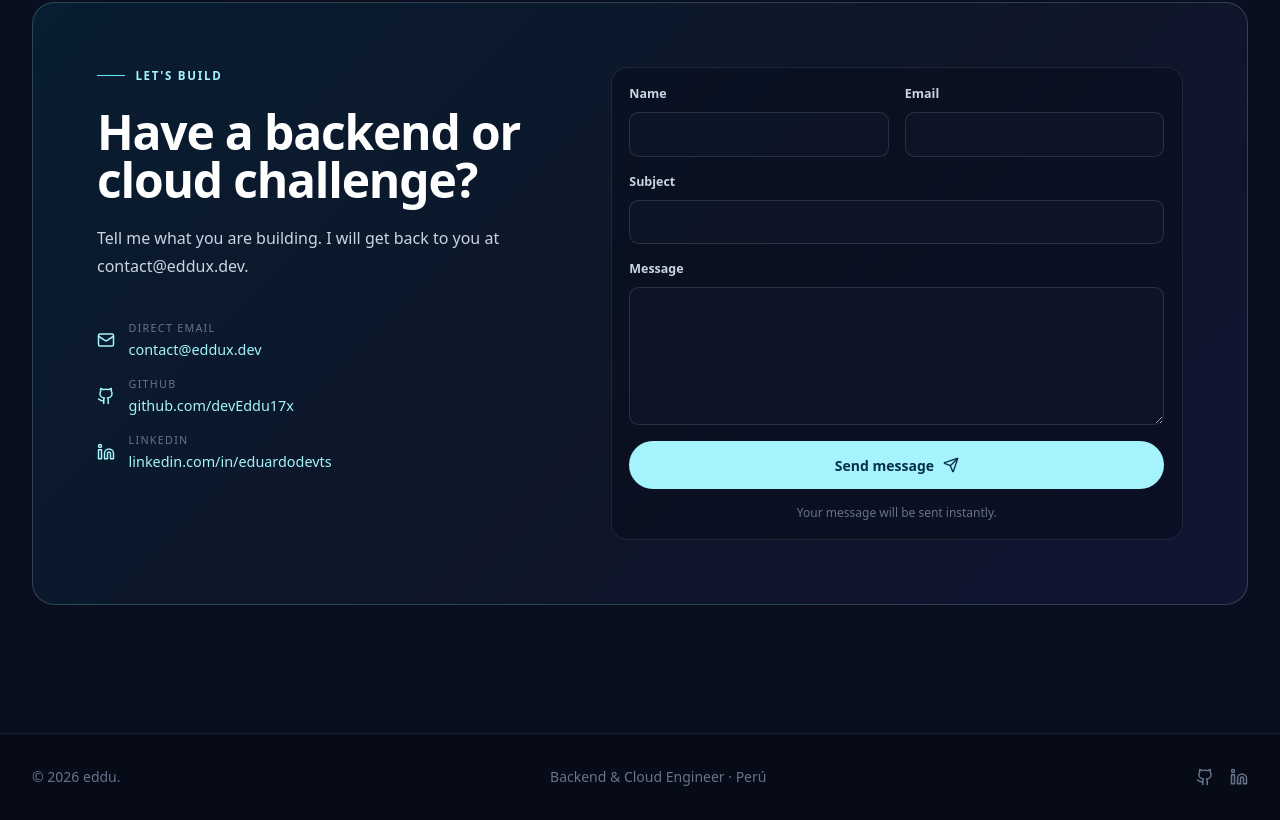
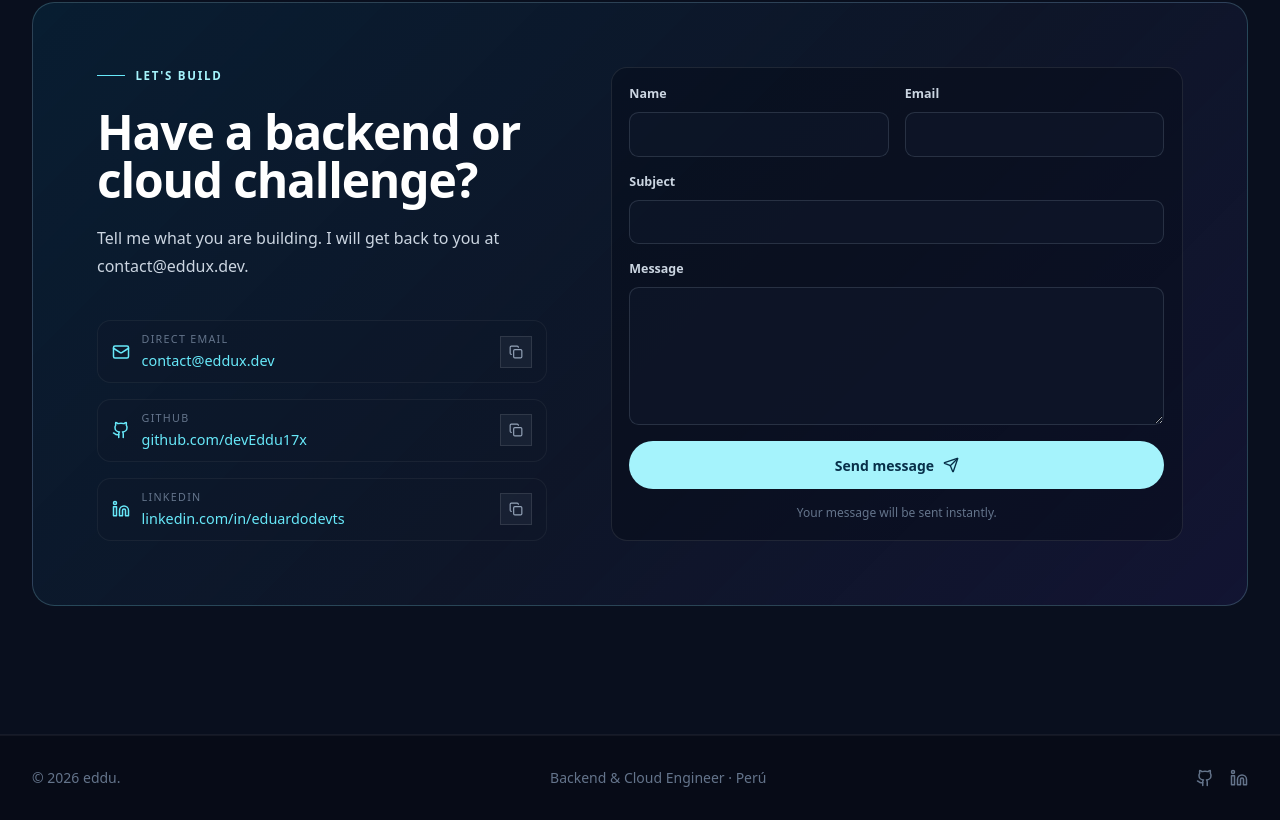
Before and after one commit to devEddu17x/devEddu17x, a Next.js app in the folder page/: page / in a window 1280 px wide. Shown: the part 5003-5823 px from the top of the page. Built offline with nearby package versions, Linux system fonts and the light colour scheme.

Commit message:
docs: animations for contact section

```diff
--- a/page/app/globals.css
+++ b/page/app/globals.css
@@ -26,5 +26,15 @@
 .stack-row { display: grid; grid-template-columns: 8.2rem 1fr; gap: .8rem; border-radius: .7rem; padding: .8rem; font-size: .76rem; }.stack-row > p { padding-top: .22rem; color: #94a3b8; }.stack-row > div { display: flex; flex-wrap: wrap; gap: .4rem; }.stack-row span, .tech-pill { border-radius: 9999px; padding: .27rem .5rem; font-size: .72rem; line-height: 1; }.stack-row-frontend { background: rgba(71,85,105,.23); }.stack-row-frontend span { background: rgba(148,163,184,.14); color: #cbd5e1; }.stack-row-backend { background: rgba(8,145,178,.11); }.stack-row-backend span { background: rgba(103,232,249,.12); color: #a5f3fc; }.stack-row-cloud { background: rgba(109,40,217,.13); }.stack-row-cloud span { background: rgba(196,181,253,.13); color: #ddd6fe; }
 .skill-card { border: 1px solid rgba(255,255,255,.1); border-radius: 1.1rem; background: linear-gradient(135deg,rgba(15,23,42,.8),rgba(15,23,42,.34)); padding: 1.65rem; }.skill-card h3 { margin-top: 1.6rem; font-size: 1.3rem; font-weight: 600; color: #fff; }.skill-card > p { margin-top: .7rem; line-height: 1.7; color: #94a3b8; }.tech-pill { border: 1px solid rgba(255,255,255,.08); background: rgba(255,255,255,.04); color: #cbd5e1; }
 .detail-card { border: 1px solid rgba(255,255,255,.1); border-radius: .85rem; background: rgba(7,11,23,.42); padding: 1.15rem; }.detail-card p { font-size: .75rem; text-transform: uppercase; letter-spacing: .12em; color: #67e8f9; }.detail-card strong { display: block; margin-top: .5rem; font-size: .95rem; font-weight: 500; color: #e2e8f0; }
-.contact-panel { display: grid; max-width: 80rem; gap: 2rem; overflow: hidden; border: 1px solid rgba(165,243,252,.2); border-radius: 1.4rem; background: linear-gradient(135deg,rgba(8,47,73,.45),rgba(15,23,42,.88) 55%,rgba(30,27,75,.45)); padding: 1.5rem; }.contact-direct { display: flex; gap: .85rem; align-items: center; color: #a5f3fc; }.contact-direct span { display: grid; gap: .15rem; font-size: .9rem; }.contact-direct small { font-size: .67rem; text-transform: uppercase; letter-spacing: .12em; color: #64748b; }.contact-form { display: grid; align-content: start; gap: 1rem; border: 1px solid rgba(255,255,255,.09); border-radius: 1rem; background: rgba(7,11,23,.42); padding: 1.1rem; }.contact-form label { display: grid; gap: .5rem; font-size: .78rem; font-weight: 600; color: #cbd5e1; }.contact-form input,.contact-form textarea { width: 100%; border: 1px solid rgba(148,163,184,.2); border-radius: .6rem; background: rgba(15,23,42,.7); padding: .75rem .8rem; color: #fff; outline: none; transition: border-color .2s, box-shadow .2s; }.contact-form input:focus,.contact-form textarea:focus { border-color: #67e8f9; box-shadow: 0 0 0 3px rgba(103,232,249,.11); }
+.contact-panel { display: grid; max-width: 80rem; gap: 2rem; overflow: hidden; border: 1px solid rgba(165,243,252,.2); border-radius: 1.4rem; background: linear-gradient(135deg,rgba(8,47,73,.45),rgba(15,23,42,.88) 55%,rgba(30,27,75,.45)); padding: 1.5rem; }
+.contact-direct { display: flex; gap: .85rem; align-items: center; justify-content: space-between; color: #a5f3fc; padding: .65rem .85rem; border-radius: .85rem; border: 1px solid rgba(255,255,255,.05); background: rgba(15,23,42,.35); transition: border-color .25s, background-color .25s, transform .25s; }
+.contact-direct:hover { border-color: rgba(103,232,249,.3); background: rgba(15,23,42,.55); transform: translateX(4px); }
+.contact-direct span { display: grid; gap: .15rem; font-size: .9rem; }
+.contact-direct small { font-size: .67rem; text-transform: uppercase; letter-spacing: .12em; color: #64748b; }
+.contact-shiny-text { display: inline-block; font-weight: 400; background: linear-gradient(90deg, #67e8f9 0%, #67e8f9 37%, #ffffff 47%, #ffffff 53%, #67e8f9 63%, #67e8f9 100%); background-size: 300% 100%; background-position: 100% 0; -webkit-background-clip: text; background-clip: text; color: transparent; animation: textShimmer 4.5s infinite ease-in-out; }
+.contact-direct:nth-child(1) .contact-shiny-text { animation-delay: 0s; }
+.contact-direct:nth-child(2) .contact-shiny-text { animation-delay: 0.3s; }
+.contact-direct:nth-child(3) .contact-shiny-text { animation-delay: 0.6s; }
+@keyframes textShimmer { 0% { background-position: 100% 0; } 20% { background-position: 0% 0; } 100% { background-position: 0% 0; } }
+.contact-form { display: grid; align-content: start; gap: 1rem; border: 1px solid rgba(255,255,255,.09); border-radius: 1rem; background: rgba(7,11,23,.42); padding: 1.1rem; }.contact-form label { display: grid; gap: .5rem; font-size: .78rem; font-weight: 600; color: #cbd5e1; }.contact-form input,.contact-form textarea { width: 100%; border: 1px solid rgba(148,163,184,.2); border-radius: .6rem; background: rgba(15,23,42,.7); padding: .75rem .8rem; color: #fff; outline: none; transition: border-color .2s, box-shadow .2s; }.contact-form input:focus,.contact-form textarea:focus { border-color: #67e8f9; box-shadow: 0 0 0 3px rgba(103,232,249,.11); }
 @media (min-width: 640px) { .contact-panel { padding: 2.5rem; } } @media (min-width: 768px) { .section-shell { padding: 8rem 2rem; }.project-visual { height: 19rem; } } @media (min-width: 1024px) { .section-shell { padding-left: 2rem; padding-right: 2rem; }.contact-panel { grid-template-columns: .88fr 1.12fr; gap: 4rem; padding: 4rem; } } @media (max-width: 420px) { .stack-row { grid-template-columns: 1fr; gap: .4rem; }.stack-row > p { padding: 0; } }
--- a/page/components/ContactSection.tsx
+++ b/page/components/ContactSection.tsx
@@ -1,11 +1,13 @@
 "use client"
 
-import { useState, FormEvent } from "react"
-import { Mail, Github, Linkedin, Send, Loader2, CheckCircle2, AlertCircle } from "lucide-react"
+import { useState, FormEvent, MouseEvent } from "react"
+import { Mail, Github, Linkedin, Send, Loader2, CheckCircle2, AlertCircle, Copy, Check } from "lucide-react"
 import { useLanguage } from "@/hooks/useLanguageContext"
 import { portfolioContent } from "@/lib/portfolio-content"
 
 const CONTACT_EMAIL = "contact@eddux.dev"
+const GITHUB_URL = "https://github.com/devEddu17x"
+const LINKEDIN_URL = "https://linkedin.com/in/eduardodevts"
 
 type FormStatus = "idle" | "submitting" | "success" | "error"
 
@@ -15,6 +17,15 @@ export default function ContactSection() {
   const [form, setForm] = useState({ name: "", email: "", subject: "", message: "" })
   const [status, setStatus] = useState<FormStatus>("idle")
   const [errorMessage, setErrorMessage] = useState("")
+  const [copiedKey, setCopiedKey] = useState<string | null>(null)
+
+  const handleCopy = (text: string, key: string, event: MouseEvent<HTMLButtonElement>) => {
+    event.preventDefault()
+    event.stopPropagation()
+    navigator.clipboard.writeText(text)
+    setCopiedKey(key)
+    setTimeout(() => setCopiedKey(null), 2000)
+  }
 
   const submitContact = async (event: FormEvent<HTMLFormElement>) => {
     event.preventDefault()
@@ -52,27 +63,80 @@ export default function ContactSection() {
           <h2 className="mt-6 text-4xl font-semibold tracking-tight text-white sm:text-5xl">{content.contact.title}</h2>
           <p className="mt-5 max-w-md leading-7 text-slate-300">{content.contact.intro}</p>
           <div className="mt-10 space-y-4">
-            <a href={`mailto:${CONTACT_EMAIL}`} className="contact-direct">
-              <Mail size={18} />
-              <span>
+            <div className="contact-direct">
+              <a href={`mailto:${CONTACT_EMAIL}`} className="flex items-center gap-3 min-w-0 flex-1">
+                <Mail size={18} className="shrink-0 text-cyan-300" />
+                <span className="min-w-0">
                   <small>{content.contact.emailLabel}</small>
-                {CONTACT_EMAIL}
+                  <span className="contact-shiny-text truncate">{CONTACT_EMAIL}</span>
                 </span>
               </a>
-            <a href="https://github.com/devEddu17x" target="_blank" rel="noopener noreferrer" className="contact-direct">
-              <Github size={18} />
-              <span>
+              <div className="flex items-center gap-2 shrink-0">
+                {copiedKey === "email" && (
+                  <span className="text-[0.7rem] font-medium text-emerald-300 bg-emerald-500/10 border border-emerald-500/25 px-2.5 py-1 rounded-md">
+                    {language === "es" ? "Copiado a portapapeles" : "Copied to clipboard"}
+                  </span>
+                )}
+                <button
+                  type="button"
+                  onClick={(e) => handleCopy(CONTACT_EMAIL, "email", e)}
+                  title={language === "es" ? "Copiar correo" : "Copy email"}
+                  className="flex h-8 w-8 items-center justify-center rounded-lg border border-white/10 bg-slate-800/60 text-slate-400 hover:border-cyan-500/40 hover:bg-cyan-500/10 hover:text-cyan-300 transition-all duration-200"
+                >
+                  {copiedKey === "email" ? <Check size={14} className="text-emerald-400" /> : <Copy size={14} />}
+                </button>
+              </div>
+            </div>
+
+            <div className="contact-direct">
+              <a href={GITHUB_URL} target="_blank" rel="noopener noreferrer" className="flex items-center gap-3 min-w-0 flex-1">
+                <Github size={18} className="shrink-0 text-cyan-300" />
+                <span className="min-w-0">
                   <small>GitHub</small>
-                github.com/devEddu17x
+                  <span className="contact-shiny-text truncate">github.com/devEddu17x</span>
                 </span>
               </a>
-            <a href="https://linkedin.com/in/eduardodevts" target="_blank" rel="noopener noreferrer" className="contact-direct">
-              <Linkedin size={18} />
-              <span>
+              <div className="flex items-center gap-2 shrink-0">
+                {copiedKey === "github" && (
+                  <span className="text-[0.7rem] font-medium text-emerald-300 bg-emerald-500/10 border border-emerald-500/25 px-2.5 py-1 rounded-md">
+                    {language === "es" ? "Copiado a portapapeles" : "Copied to clipboard"}
+                  </span>
+                )}
+                <button
+                  type="button"
+                  onClick={(e) => handleCopy(GITHUB_URL, "github", e)}
+                  title={language === "es" ? "Copiar enlace de GitHub" : "Copy GitHub URL"}
+                  className="flex h-8 w-8 items-center justify-center rounded-lg border border-white/10 bg-slate-800/60 text-slate-400 hover:border-cyan-500/40 hover:bg-cyan-500/10 hover:text-cyan-300 transition-all duration-200"
+                >
+                  {copiedKey === "github" ? <Check size={14} className="text-emerald-400" /> : <Copy size={14} />}
+                </button>
+              </div>
+            </div>
+
+            <div className="contact-direct">
+              <a href={LINKEDIN_URL} target="_blank" rel="noopener noreferrer" className="flex items-center gap-3 min-w-0 flex-1">
+                <Linkedin size={18} className="shrink-0 text-cyan-300" />
+                <span className="min-w-0">
                   <small>LinkedIn</small>
-                linkedin.com/in/eduardodevts
+                  <span className="contact-shiny-text truncate">linkedin.com/in/eduardodevts</span>
                 </span>
               </a>
+              <div className="flex items-center gap-2 shrink-0">
+                {copiedKey === "linkedin" && (
+                  <span className="text-[0.7rem] font-medium text-emerald-300 bg-emerald-500/10 border border-emerald-500/25 px-2.5 py-1 rounded-md">
+                    {language === "es" ? "Copiado a portapapeles" : "Copied to clipboard"}
+                  </span>
+                )}
+                <button
+                  type="button"
+                  onClick={(e) => handleCopy(LINKEDIN_URL, "linkedin", e)}
+                  title={language === "es" ? "Copiar enlace de LinkedIn" : "Copy LinkedIn URL"}
+                  className="flex h-8 w-8 items-center justify-center rounded-lg border border-white/10 bg-slate-800/60 text-slate-400 hover:border-cyan-500/40 hover:bg-cyan-500/10 hover:text-cyan-300 transition-all duration-200"
+                >
+                  {copiedKey === "linkedin" ? <Check size={14} className="text-emerald-400" /> : <Copy size={14} />}
+                </button>
+              </div>
+            </div>
           </div>
         </div>
         <form onSubmit={submitContact} className="contact-form">
```
Lines whose indentation alone changed are shown as unchanged.
